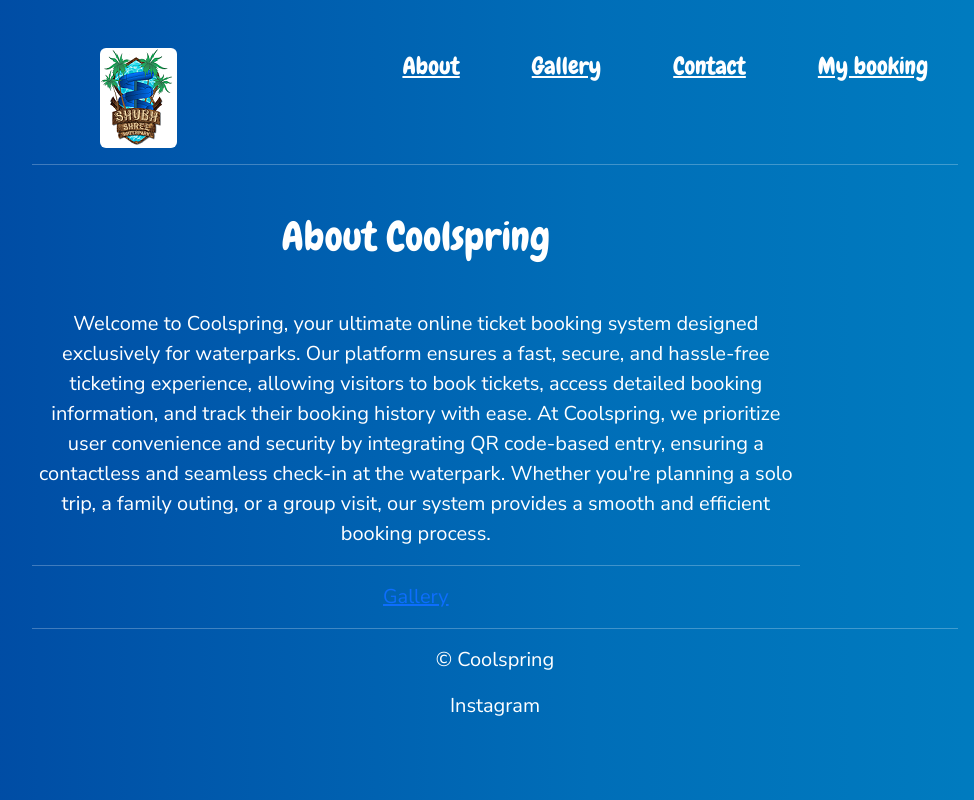
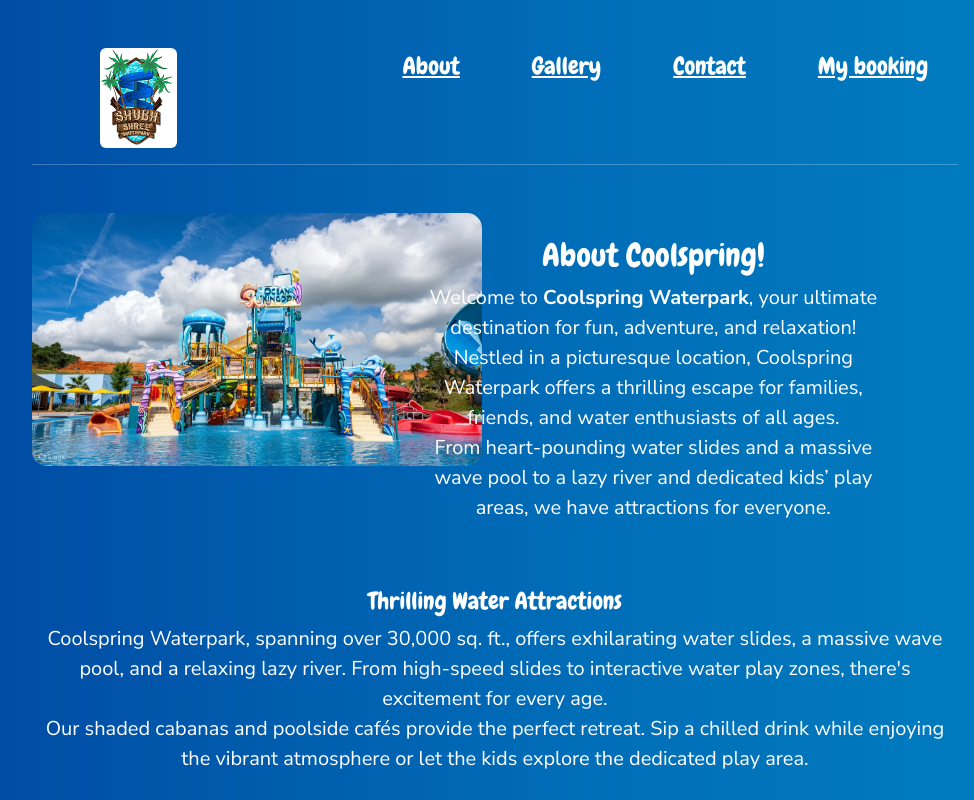
Before and after one commit to sakshikhargone/coolsprings-app, a React (Create React App) app: page /about in a window 1280 px wide. Shown: the top 800 px of the page, without its empty margins (50-1024 px from the left). Built offline with nearby package versions, Linux system fonts and the light colour scheme.

Commit message:
Refresh about page with new details

```diff
--- /dev/null
+++ b/src/css/About.module.css
@@ -0,0 +1,17 @@
+.waterpark {
+  max-width: 450px;
+  max-height: 450px;
+  width: auto;
+  height: auto;
+  object-fit: cover;
+  border-radius: 15px;
+}
+
+@media screen and (width < 1000px) {
+  .waterpark {
+    max-width: 350px;
+    max-height: 370px;
+    object-fit: cover;
+    border-radius: 20px;
+  }
+}
--- a/src/pages/About.jsx
+++ b/src/pages/About.jsx
@@ -1,24 +1,56 @@
-import { Link } from "react-router-dom";
-import GalleryCatlog from "../components/GalleryCatlog";
-
+import Waterpark from "../assets/waterpark.png";
+import styles from "../css/About.module.css";
 const About = () => {
   return (
-    <div className="row mt-5 ">
-      <div className="col-sm-10">
-        <h1 className="font-chewy-regular text-center">About Coolspring</h1>
-        <p className="mt-5">
-          Welcome to Coolspring, your ultimate online ticket booking system
-          designed exclusively for waterparks. Our platform ensures a fast,
-          secure, and hassle-free ticketing experience, allowing visitors to
-          book tickets, access detailed booking information, and track their
-          booking history with ease. At Coolspring, we prioritize user
-          convenience and security by integrating QR code-based entry, ensuring
-          a contactless and seamless check-in at the waterpark. Whether you're
-          planning a solo trip, a family outing, or a group visit, our system
-          provides a smooth and efficient booking process.
-        </p>
+    <div
+      className="row mt-5
+">
+      <div className="col-sm-12">
+        <div className="row">
+          <div className="col-10 col-sm-5">
+            <img
+              src={Waterpark}
+              alt="WaterPark"
+              className={`${styles.waterpark}`}
+            />
+          </div>
+          <div className="col-12 col-sm-6 ml-2 mt-4 ">
+            <h2 className="font-chewy-regular "> About Coolspring!</h2>
+            <p>
+              Welcome to <b>Coolspring Waterpark</b>, your ultimate destination
+              for fun, adventure, and relaxation! Nestled in a picturesque
+              location, Coolspring Waterpark offers a thrilling escape for
+              families, friends, and water enthusiasts of all ages.
+              <br /> From heart-pounding water slides and a massive wave pool to
+              a lazy river and dedicated kids’ play areas, we have attractions
+              for everyone.
+            </p>
+          </div>
+        </div>
+        <div className="row mt-5">
+          <div className="col">
+            <h4 className="font-chewy-regular ">Thrilling Water Attractions</h4>
+            <p>
+              Coolspring Waterpark, spanning over 30,000 sq. ft., offers
+              exhilarating water slides, a massive wave pool, and a relaxing
+              lazy river. From high-speed slides to interactive water play
+              zones, there's excitement for every age.
+              <br />
+              Our shaded cabanas and poolside cafés provide the perfect retreat.
+              Sip a chilled drink while enjoying the vibrant atmosphere or let
+              the kids explore the dedicated play area.
+            </p>
+          </div>
+        </div>
         <hr />
-        <Link to="about/gallery">Gallery</Link>
+        <section>
+          <h4 className="font-chewy-regular ">Stay at Coolspring Resort</h4>
+          <p>
+            Adjacent to the waterpark, Coolspring Resort offers modern
+            accommodations with luxury amenities, including a
+            temperature-controlled pool, gym, banquet halls, and more.
+          </p>
+        </section>
       </div>
     </div>
   );
```
